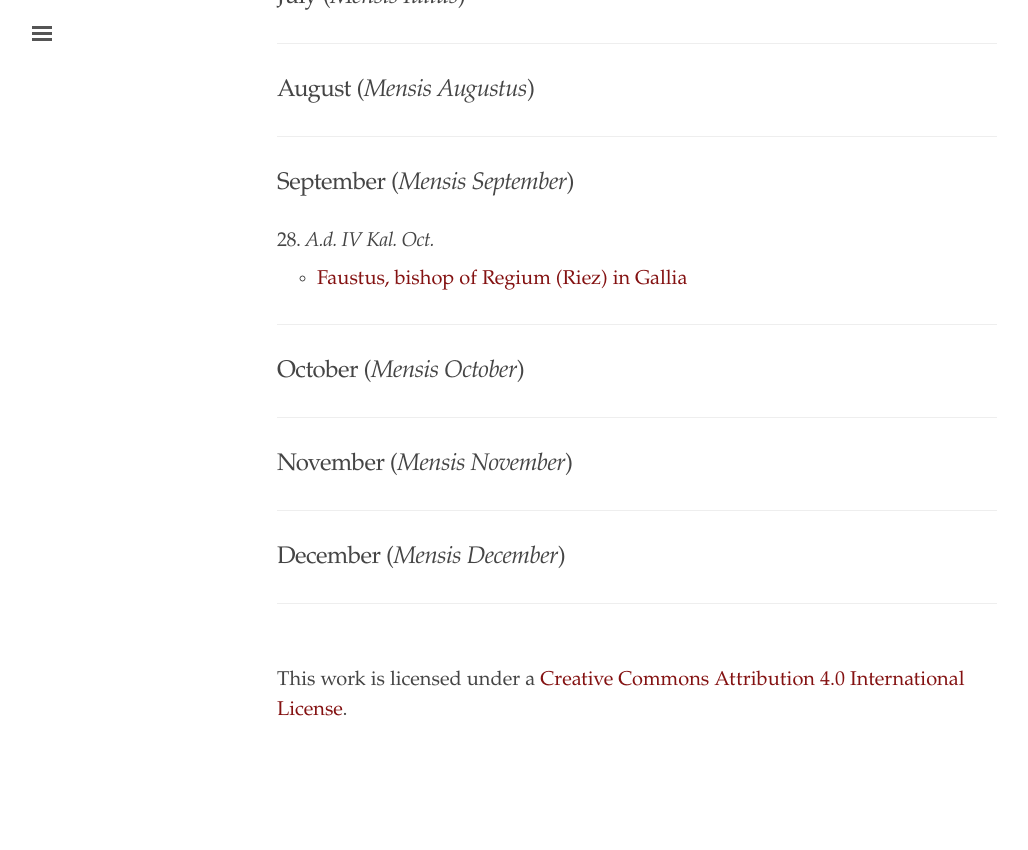
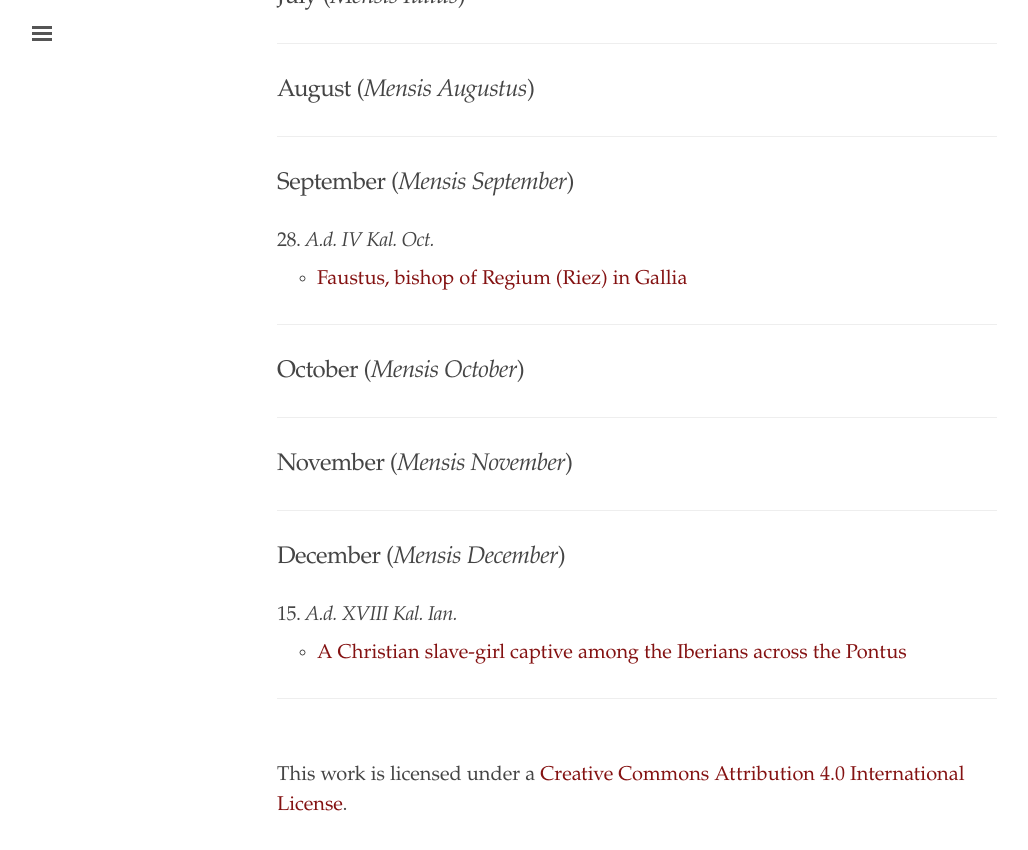
Before and after one commit to cjkoepke1/latin-hagiography, a Jekyll site: the page built from index.md, in a window 1280 px wide and 900 px high, scrolled down 7490 px. Shown: the top 850 px of the window, without its empty margins (3-1031 px from the left). Built offline with Jekyll 4.4.1, drawn with Linux system fonts in a browser that asks for light colours; before the commit the page ends 8295 px from its top, so only the background shows below that.

Commit message:
Added link to Christian slave-girl

```diff
--- a/index.md
+++ b/index.md
@@ -293,6 +293,10 @@ title: "Latin Hagiography"
 
 ## December (*Mensis December*)
 
+### 15. *A.d. XVIII Kal. Ian.*
+
+- [A Christian slave-girl captive among the Iberians across the Pontus](https://cjkoepke1.github.io/latin-hagiography/saints/ancilla-captiva-apud-iberos/)
+
 ---
 
 <br />This work is licensed under a <a rel="license" href="http://creativecommons.org/licenses/by/4.0/">Creative Commons Attribution 4.0 International License</a>.
```
